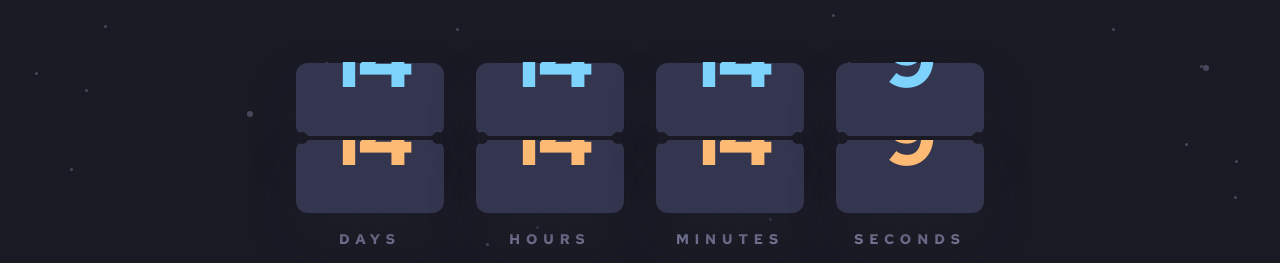
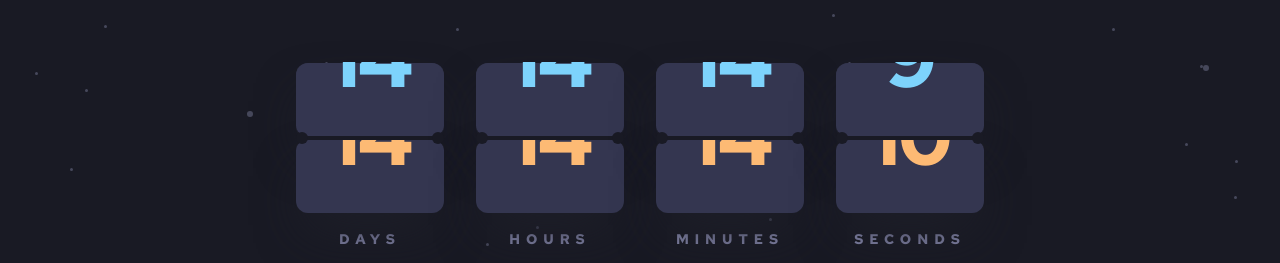
Before and after one commit to MartinPettersen/frontendmentor_challenge_Launch_countdown_timer, a Next.js app: page / in a window 1280 px wide. Shown: the part 234-497 px from the top of the page. Built offline with nearby package versions, Linux system fonts and the light colour scheme; what @xpd/tailwind-3dtransforms, tailwindcss-animated would draw is missing.

Commit message:
code cleanup

```diff
--- /dev/null
+++ b/app/components/Container/(flip)/(backcards)/BackCards.tsx
@@ -0,0 +1,17 @@
+import React from "react";
+import TopBackCard from "./TopBackCard";
+import BottomBackCard from "./BottomBackCard";
+
+type Props = {
+  time: number;
+  oldTime: number;
+};
+
+const BackCards = ({ time, oldTime }: Props) => (
+  <div className="flex flex-col">
+    <TopBackCard time={time} />
+    <BottomBackCard oldTime={oldTime} />
+  </div>
+);
+
+export default BackCards;
--- /dev/null
+++ b/app/components/Container/(flip)/(backcards)/BottomBackCard.tsx
@@ -0,0 +1,13 @@
+import React from "react";
+
+type Props = {
+  oldTime: number;
+};
+
+const BottomBackCard = ({ oldTime }: Props) => (
+    <div className="rounded-md border-t-2 pb-[5px] sm:pb-4 text-orange-300 border-[hsl(234,_17%,_12%)] overflow-clip sm:rounded-xl flex items-end bg-[hsl(237,21%,26%)] justify-center  w-[70px] h-[32px] sm:w-[148px] sm:h-[75px] shadow-2xl shadow-[hsl(235,_16%,_14%)]">
+      {oldTime}
+    </div>
+  );
+
+export default BottomBackCard;
--- /dev/null
+++ b/app/components/Container/(flip)/(backcards)/TopBackCard.tsx
@@ -0,0 +1,13 @@
+import React from "react";
+
+type Props = {
+    time: number,
+}
+
+const TopBackCard = ({time}: Props) => (
+    <div className="rounded-md sm:rounded-xl text-pink-300 pt-1 sm:pt-3 flex flex-col items-center justify-start bg-[hsl(237,20%,21%)]   w-[70px] h-[32px] sm:w-[148px] sm:h-[75px] shadow-2xl shadow-[hsl(235,_16%,_14%)] ">
+      {time}
+    </div>
+  );
+
+export default TopBackCard;
--- a/app/components/Container/(flip)/BackCards.tsx
+++ /dev/null
@@ -1,22 +0,0 @@
-import React from "react";
-
-type Props = {
-  time: number;
-};
-
-const BackCards = ({ time }: Props) => (
-    <div className="flex flex-col">
-        <div className="h-[100%] w-full z-1 fixed opacity-0 flex items-center justify-center">
-          {time}
-        </div>
-      <div className="rounded-md sm:rounded-xl text-pink-300 pt-1 sm:pt-3 flex flex-col items-center justify-start bg-[hsl(237,20%,21%)]   w-[70px] h-[32px] sm:w-[148px] sm:h-[75px] shadow-2xl shadow-[hsl(235,_16%,_14%)] " >
-          {time}
-
-      </div>
-      <div className="rounded-md border-t-2 pb-[5px] sm:pb-4 text-orange-300 border-[hsl(234,_17%,_12%)] overflow-clip sm:rounded-xl flex items-end bg-[hsl(237,21%,26%)] justify-center  w-[70px] h-[32px] sm:w-[148px] sm:h-[75px] shadow-2xl shadow-[hsl(235,_16%,_14%)]" >
-        {time}
-      </div>
-    </div>
-  );
-
-export default BackCards;
--- a/app/components/Container/(flip)/FlipMechanic.tsx
+++ b/app/components/Container/(flip)/FlipMechanic.tsx
@@ -1,11 +1,12 @@
-import React from 'react'
+import React from "react";
 
 type Props = {
-    flip: boolean,
-    time: number
-}
+  flip: boolean;
+  time: number;
+  oldTime: number;
+};
 
-const FlipMechanic = ({flip, time}: Props) => (
+const FlipMechanic = ({ flip, time, oldTime }: Props) => (
   <div
     className={`fixed flex flex-col group transform ${
       flip ? "rotate-x-180 duration-1000" : ""
@@ -13,12 +14,14 @@ const FlipMechanic = ({flip, time}: Props) => (
   >
     <div
       className={`rounded-md sm:rounded-xl flex w-[70px]  ${
-              flip ? "bg-[hsl(236,_21%,_26%)] border-b-2 border-[hsl(234,_17%,_12%)] duration-1000" : "bg-[hsl(237,20%,21%)]"
+        flip
+          ? "bg-[hsl(236,_21%,_26%)] border-b-2 border-[hsl(234,_17%,_12%)] duration-1000"
+          : "bg-[hsl(237,20%,21%)]"
       } h-[32px] sm:w-[148px] sm:h-[75px] items-center justify-center `}
     >
       <div
         className={`${
-                flip ? "block transform rotate-x-180 flex flex-col" : "hidden "
+          flip ? "transform rotate-x-180 flex flex-col" : "hidden "
         } w-[70px] h-[32px] sm:w-[148px] sm:h-[75px]`}
       >
         <div className="h-[100%] w-full text-sky-300 overflow-clip flex items-end pb-[5px] sm:pb-[18px] justify-center">
@@ -33,12 +36,12 @@ const FlipMechanic = ({flip, time}: Props) => (
       >
         <div className="h-[50%] w-full " />
         <div className="h-[50%] w-full text-green-300 overflow-clip pt-2 sm:pt-9 flex items-center justify-center">
-                {time}
+          {oldTime}
         </div>
       </div>
     </div>
     <div className="w-[70px]  h-[32px] sm:w-[148px] sm:h-[75px]" />
   </div>
-  )
+);
 
-export default FlipMechanic
+export default FlipMechanic;
--- a/app/components/Container/Clock.tsx
+++ b/app/components/Container/Clock.tsx
@@ -7,15 +7,24 @@ const Clock = () => {
 
 
     const [seconds, setSeconds] = useState(14);
+    const [oldSeconds, setOldSeconds] = useState(14);
+
     const [minutes, setMinutes] = useState(14);
+    const [oldMinutes, setOldMinutes] = useState(14);
+
     const [hours, setHours] = useState(14);
+    const [oldHours, setOldHours] = useState(14);
+
     const [days, setDays] = useState(14);
+    const [oldDays, setOldDays] = useState(14);
 
     const handleDays = () => {
+        setOldDays(days)
         setDays(days - 1)
     }
 
     const handleHours = () => {
+        setOldHours(hours)
         if (hours === 0) {
             setHours(24)
             handleDays()
@@ -27,19 +36,23 @@ const Clock = () => {
 
     const handleMinutes = () => {
         if (minutes === 0) {
+            setOldMinutes(minutes)
             setMinutes(60)
             handleHours()
 
         } else {
+            setOldMinutes(minutes)
             setMinutes(minutes -1)
         }
     }
 
     setInterval(() => {
         if (seconds === 0) {
+            setOldSeconds(seconds)
             setSeconds(60)
             handleMinutes()
         } else {
+            setOldSeconds(seconds)
             setSeconds(seconds -1)
         }
     },1000)
@@ -48,10 +61,10 @@ const Clock = () => {
 
 
     <div className='flex justify-center gap-4 sm:gap-8'>
-        <Timer label="DAYS" time={days} flipp={flipp}/>
-        <Timer label="HOURS" time={hours} flipp={flipp}/>
-        <Timer label="MINUTES" time={minutes} flipp={flipp}/>
-        <Timer label="SECONDS" time={seconds} flipp={flipp}/>
+        <Timer label="DAYS" time={days} oldTime={oldDays} flipp={flipp}/>
+        <Timer label="HOURS" time={hours} oldTime={oldHours} flipp={flipp}/>
+        <Timer label="MINUTES" time={minutes} oldTime={oldMinutes} flipp={flipp}/>
+        <Timer label="SECONDS" time={seconds} oldTime={oldSeconds} flipp={flipp}/>
 
     </div>
   )}
--- a/app/components/Container/Timer.tsx
+++ b/app/components/Container/Timer.tsx
@@ -1,15 +1,17 @@
 import React, { useEffect, useState } from "react";
-import BackCards from "./(flip)/BackCards";
+import BackCards from "./(flip)/(backcards)/BackCards";
 import TimeLabel from "./(flip)/TimeLabel";
 import FlipMechanic from "./(flip)/FlipMechanic";
 
 type Prop = {
   label: String;
   time: number;
+  oldTime: number;
+
   flipp: boolean;
 };
 
-const Timer = ({ label, time, flipp }: Prop) => {
+const Timer = ({ label, time, oldTime, flipp }: Prop) => {
   const [flip, setFlip] = useState(false);
 
   const [timeTemp, setTime] = useState(14);
@@ -23,8 +25,8 @@ const Timer = ({ label, time, flipp }: Prop) => {
   return (
     <div className="flex flex-col items-center gap-2 sm:gap-4 ">
       <div className="flex text-[36px] tracking-[-1.08px] sm:tracking-[-2.4px] sm:text-[80px] text-[hsl(345,_95%,_68%)]  flex-col items-center justify-center transform w-[70px] h-[71px] sm:w-[148px] sm:h-[150px]">
-        <FlipMechanic time={timeTemp} flip={flip} />
-        <BackCards time={timeTemp} />
+        <FlipMechanic time={timeTemp} oldTime={oldTime} flip={flip} />
+        <BackCards time={timeTemp} oldTime={oldTime}/>
         <div className="z-10 fixed flex w-full justify-between">
           <div className="w-[6px]  h-[6px] sm:w-[12px]  sm:h-[12px] rounded-full bg-[hsl(234,_17%,_12%)]"/>
           <div className="w-[6px]  h-[6px] sm:w-[12px]  sm:h-[12px] rounded-full bg-[hsl(234,_17%,_12%)]"/>
```
Lines whose indentation alone changed are shown as unchanged.
